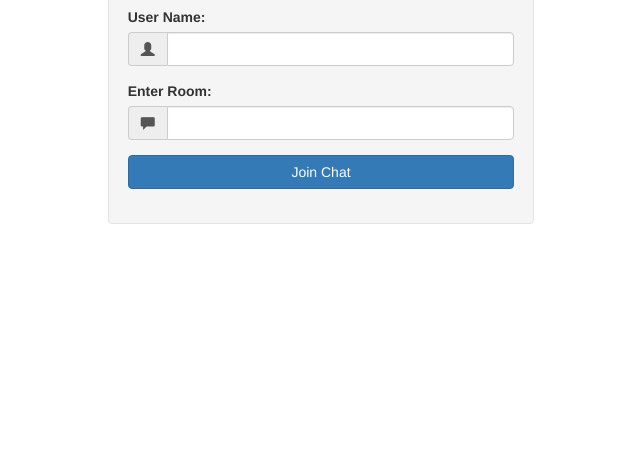
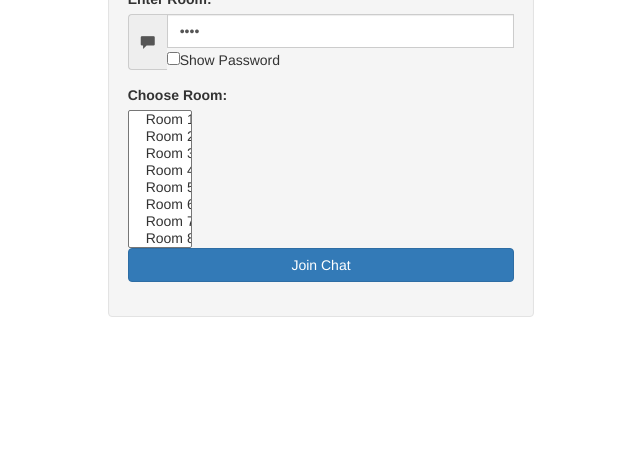
Before and after one commit to qrizzz0/live, a plain HTML site: page frontend/index.html in a window 1280 px wide. Shown: the part 328-800 px from the top of the page, without its empty margins (319-959 px from the left). Drawn offline with nearby package versions, Linux system fonts and the light colour scheme.

Commit message:
merge index.html

```diff
--- a/frontend/index.html
+++ b/frontend/index.html
@@ -41,7 +41,24 @@
                   <span class="input-group-addon">
                     <i class="glyphicon glyphicon-comment"></i>
                   </span>
-                  <input class="form-control" id="room" name="room" placeholder="" type="text"/>
+                  <input class="form-control" id="myPassword" placeholder="" value="test" type="password">
+                  <input type="checkbox" onclick="showPassword()">Show Password
+                </div>
+              </div>
+
+              <div class="form-group">
+                <label for="room">Choose Room:</label>
+                <div class="list-group">
+                  <select class="col-md-2" name="room" size="8">
+                    <option class="options bi bi-door-open-fill" value="Room 1"> Room 1 </option>
+                    <option class="options bi bi-door-open-fill" value="Room 2"> Room 2 </option>
+                    <option class="options bi bi-door-open-fill" value="Room 3"> Room 3 </option>
+                    <option class="options bi bi-door-open-fill" value="Room 4"> Room 4 </option>
+                    <option class="options bi bi-door-open-fill" value="Room 5"> Room 5 </option>
+                    <option class="options bi bi-door-open-fill" value="Room 6"> Room 6 </option>
+                    <option class="options bi bi-door-open-fill" value="Room 7"> Room 7 </option>
+                    <option class="options bi bi-door-open-fill" value="Room 8"> Room 8 </option>
+                </select>
                 </div>
               </div>
 
```
